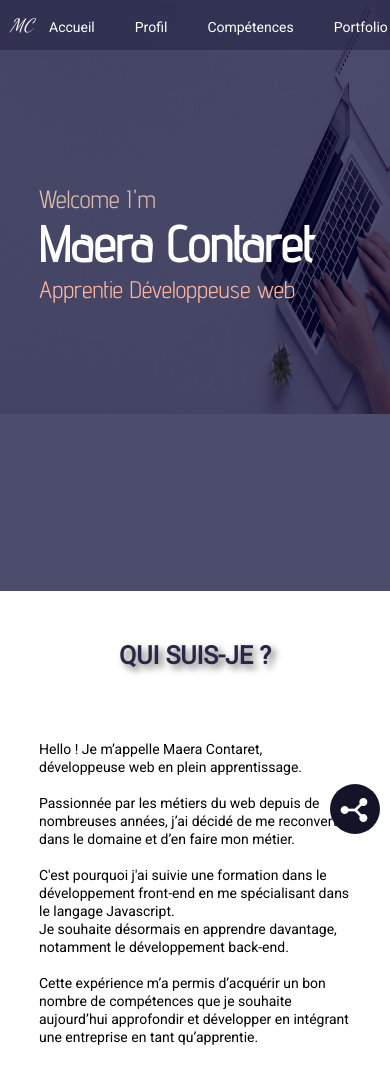
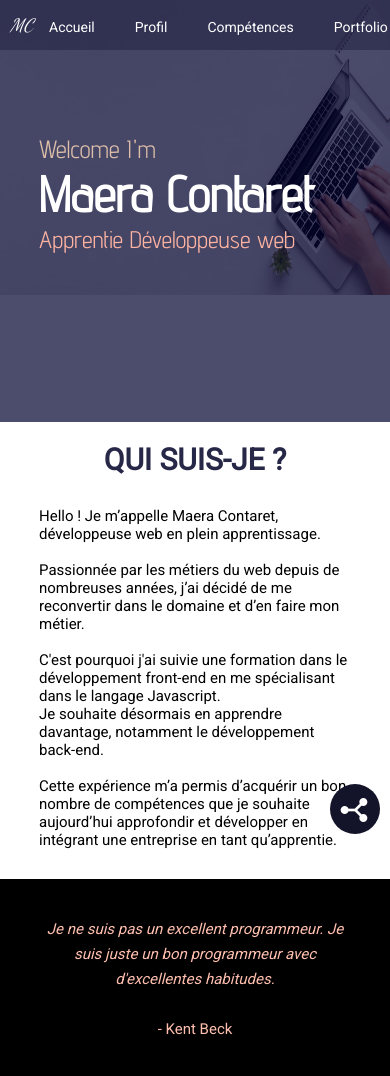
Before and after one commit to MaeraC/Portfolio-2022, a plain HTML site: page index.html in a window 390 px wide. Shown: the top 1076 px of the page. Drawn offline with nearby package versions, Linux system fonts and the light colour scheme.

Commit message:
Responsive design

```diff
--- a/style/style.css
+++ b/style/style.css
@@ -114,7 +114,7 @@ a {
 }
 @media screen and (max-width: 500px) {
     .home {
-        height: 70vh;
+        height: 50vh;
         background-size: 110% 70%;
     }
 }
@@ -215,10 +215,13 @@ a {
 }
 @media screen and (max-width: 500px)  {
     .title {
-        font-size: 25px;
+        font-size: 30px;
+        padding-bottom: 30px;
+        padding-top: 20px;
+        text-shadow: none;
     }
     .contents p {
-        font-size: 14px;
+        font-size: 15px;
         line-height: 18px;
     }
 }
@@ -248,7 +251,7 @@ a {
 }
 @media screen and (max-width: 500px) {
     .section-quote p {
-        font-size: 14px;
+        font-size: 15px;
         width: 80%;
     }
 }
```
